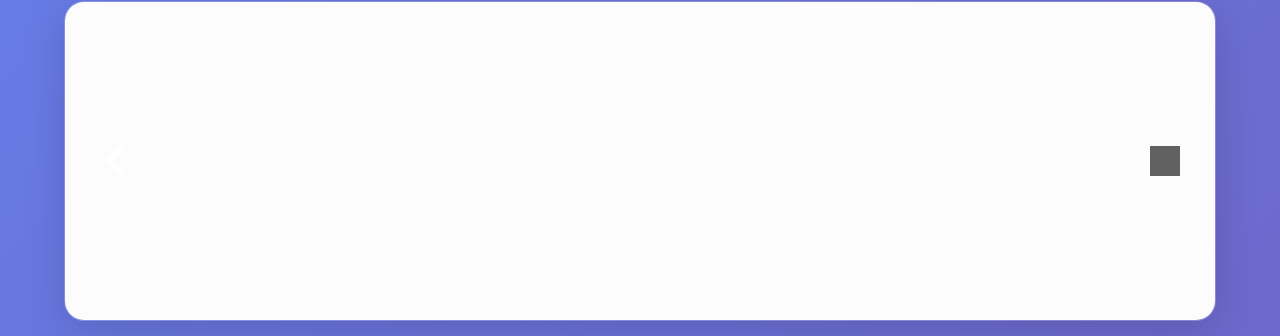
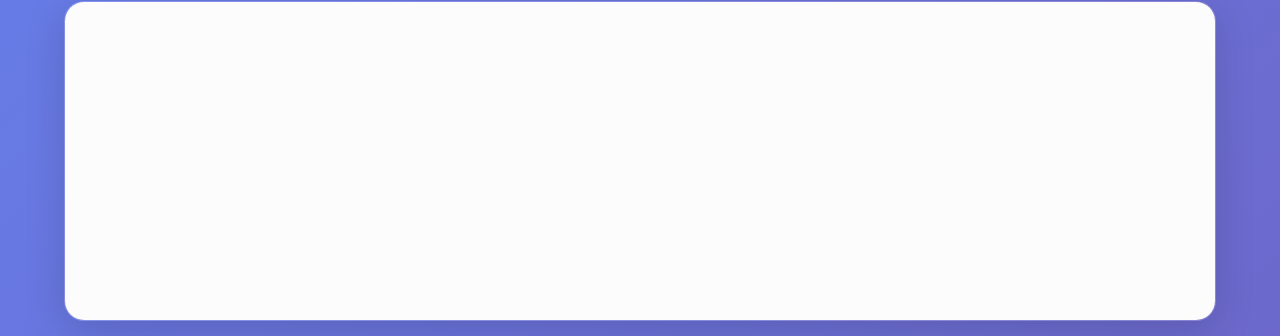
Before and after one commit to Yanniserrour/Site_ecommerce, a Flask app: page / in a window 1280 px wide. Shown: the part 237-573 px from the top of the page. Run offline with Flask 3, Linux system fonts and the light colour scheme; grey boxes are pictures that could not be loaded.

Commit message:
J'ai enlever les bouttons pour la video

```diff
--- a/static/css/style.css
+++ b/static/css/style.css
@@ -1322,48 +1322,6 @@ hr     { display: none; }
     pointer-events: none;
 }
 
-.index-gallery button {
-    position: absolute;
-    top: 50%;
-    transform: translateY(-50%);
-    z-index: 2;
-    background: rgba(255, 255, 255, 0.2);
-    border: 1px solid rgba(255, 255, 255, 0.3);
-    border-radius: 50%;
-    padding: 15px;
-    cursor: pointer;
-    display: flex;
-    align-items: center;
-    justify-content: center;
-    transition: all 0.3s ease;
-    width: 60px;
-    height: 60px;
-}
-
-.index-gallery button:hover {
-    background: rgba(255, 255, 255, 0.4);
-    transform: scale(1.1);
-}
-
-.index-gallery button img {
-    width: 30px;
-    height: 30px;
-    filter: invert(1);
-}
-
-#index-gallery-left {
-    left: 20px;
-    margin-right: 0;
-}
-
-#index-gallery-right {
-    right: 20px;
-}
-
-#index-gallery-right {
-    margin-left: auto;
-}
-
 .index-text {
     font-size: 26px;
     font-weight: 700;
--- a/templates/index.html
+++ b/templates/index.html
@@ -58,17 +58,11 @@
 	</p>
 
 	<div class="index-gallery">
-		<button id="index-gallery-left">
-			<img src="../static/img/left_arrow.png" width="50" height="50">
-		</button>
 	<div class="index-video-wrapper">
 		<video id="welcomeVideo" class="welcome-video is-hidden" autoplay muted playsinline preload="auto">
 			<source src="../static/video/bienvenue.mp4" type="video/mp4">
 		</video>
 	</div>
-		<button id="index-gallery-right">
-			<img src="../static/img/right_arrow.png" width="50" height="50">
-		</button>
 	</div>
 
 	<p class="index-text">Best sellers :</p>
```
